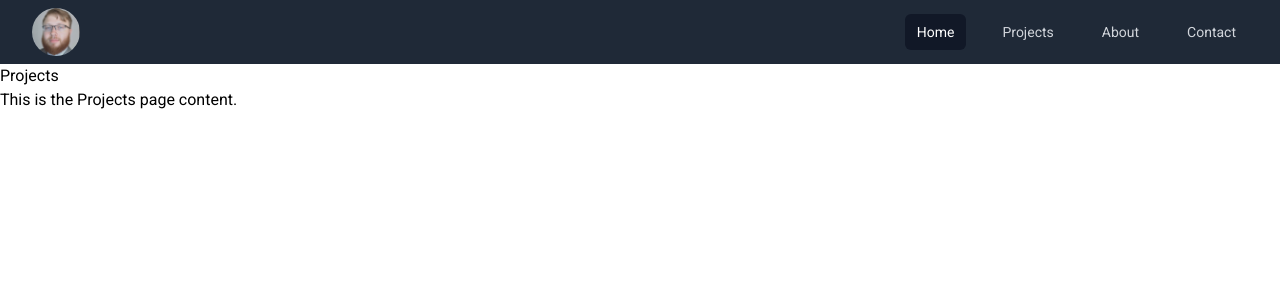
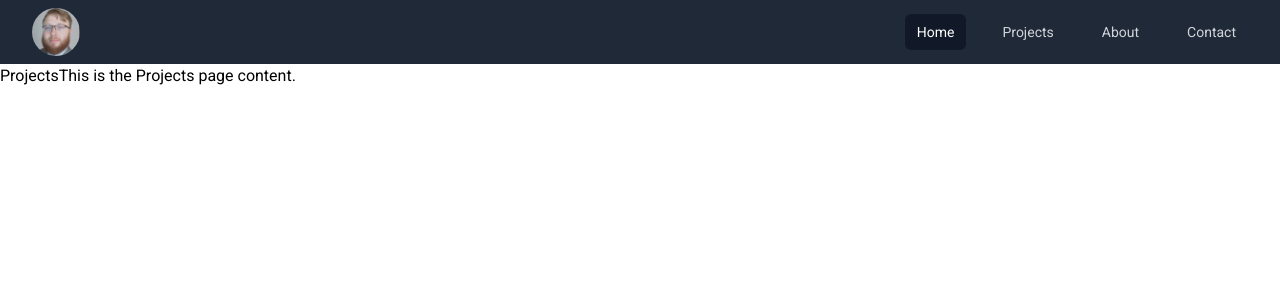
Before and after one commit to jbailes99/jbailes.com, a Next.js app: page /projects in a window 1280 px wide. Shown: the top 300 px of the page. Built offline with nearby package versions, Linux system fonts and the light colour scheme.

Commit message:
fix: remove fullscreen on pages

```diff
--- a/app/about/page.tsx
+++ b/app/about/page.tsx
@@ -1,7 +1,7 @@
 export default function About() {
   return (
-    <div className='flex flex-col overflow-hidden w-full h-screen '>
+    <>
       <p>hey</p>
-    </div>
+    </>
   )
 }
--- a/app/contact/page.tsx
+++ b/app/contact/page.tsx
@@ -1,9 +1,9 @@
 export default function Contact() {
   return (
-    <div className='flex flex-col overflow-hidden w-full h-screen '>
+    <>
       <h1>contact</h1>
       <p>This is the Contact page content.</p>
       {/* Add more content about your website or team */}
-    </div>
+    </>
   )
 }
--- a/app/projects/page.tsx
+++ b/app/projects/page.tsx
@@ -1,9 +1,9 @@
 export default function Projects() {
   return (
-    <div className='flex flex-col overflow-hidden w-full h-screen '>
+    <>
       <h1>Projects</h1>
       <p>This is the Projects page content.</p>
       {/* Add more content about your website or team */}
-    </div>
+    </>
   )
 }
```
